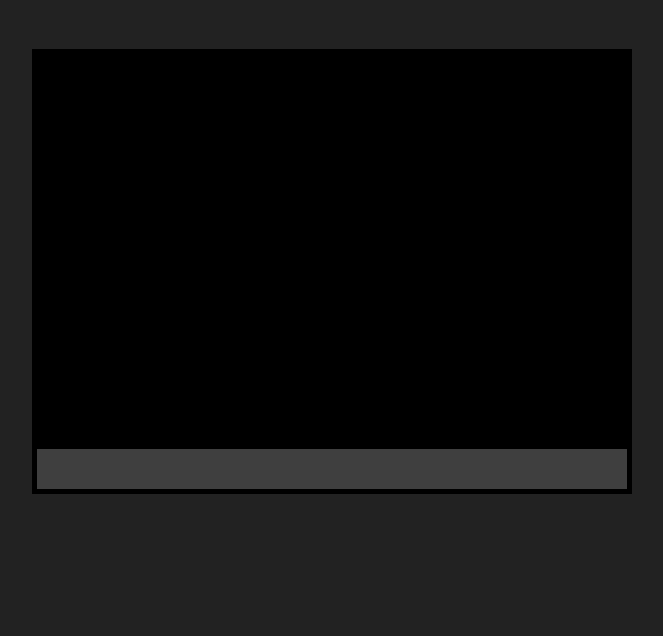
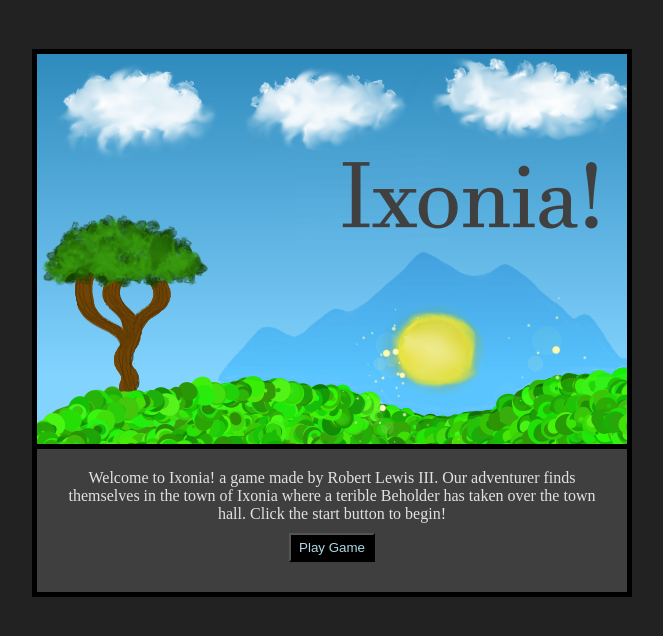
Before and after one commit to bobbythree/ixonia, a plain HTML site: page index.html in a window 1280 px wide. Shown: the part 88-724 px from the top of the page, without its empty margins (308-971 px from the left). Drawn offline with Linux system fonts and the light colour scheme.

Commit message:
initalize game, create first 3 screens

```diff
--- a/main.js
+++ b/main.js
@@ -1,4 +1,49 @@
-import { backgrounds } from './backgrounds.js'
-import { narrations } from './narrations.js'
-import { buttons } from './buttons.js'
-import * as dialogs from './dialogs.js'
+import { backgrounds } from './modules/backgrounds.js';
+import { narrations } from './modules/narrations.js'
+import { buttons } from './modules/buttons.js'
+import * as dialogs from './modules/dialogs.js'
+
+const screen = document.getElementById('screen');
+const text = document.getElementById('text');
+const dialogBox = document.getElementById('dialog');
+const narrationBox = document.getElementById('narration');
+
+//start game
+window.addEventListener('load', () => {
+  setBackground('title');
+  createNarration('title');
+  createButtons('title');
+});
+
+function clickHandler(route, buttonType) {
+  switch(buttonType) {
+    case 'navigation':
+      setBackground(route);
+      createNarration(route);
+      createButtons(route);
+      break;
+  }
+}
+
+function setBackground(scene) {
+  screen.style.backgroundImage = backgrounds[scene];
+}
+
+function createNarration(scene) {
+  narrationBox.innerText = narrations[scene];
+  const br = document.createElement('br');
+  narrationBox.appendChild(br);
+}
+
+function createButtons(scene) {
+  const btns = buttons[scene].buttonOptions;
+  for (let i = 0; i < btns.length; i++) {
+    const buttonType = buttons[scene].buttonOptions[i].type;
+    const route = buttons[scene].buttonOptions[i].route;
+    const tempBtn = document.createElement('button');
+    tempBtn.innerText = btns[i].text;
+    tempBtn.classList.add('btn');
+    narrationBox.appendChild(tempBtn);
+    tempBtn.onclick = () => clickHandler(route, buttonType);
+  }
+}
--- a/modules/backgrounds.js
+++ b/modules/backgrounds.js
@@ -0,0 +1,6 @@
+export const backgrounds = {
+  title: "url('/images/title.png')",
+  ixonia: "url('/images/ixonia.png')",
+  tavern: "url('/images/tavern.png')",
+  barkeep: "url('/images/barkeep.png')"
+}
--- a/modules/buttons.js
+++ b/modules/buttons.js
@@ -0,0 +1,17 @@
+export const buttons = {
+  title: {
+    buttonOptions: [
+      {text: 'Play Game', type: 'navigation', route: 'ixonia'}
+    ]
+  },
+  ixonia: {
+    buttonOptions: [{text: 'Enter Tavern', type: 'navigation', route: 'tavern'}]
+  },
+  tavern: {
+    buttonOptions: [
+      {text: 'Talk to barkeep', type: 'dialog', route: 'barkeep'},
+      {text: 'Talk to patron', type: 'dialog', route: 'patron'},
+      {text: 'Look at Quests', type: 'dialog', route: 'quests'}
+    ]
+  },
+}
--- a/modules/narrations.js
+++ b/modules/narrations.js
@@ -0,0 +1,5 @@
+export const narrations = {
+  title: 'Welcome to Ixonia! a game made by Robert Lewis III. Our adventurer finds themselves in the town of Ixonia where a terible Beholder has taken over the town hall. Click the start button to begin!',
+  ixonia: 'You arrive in the town center of Ixonia. The Tavern appears to be open.',
+  tavern: 'You enter the dark and smelly tavern. A halfling woman stands behind the bar. There is one patron sitting alone at a table. On the far wall is a posting of local quests.'
+}
--- a/style.css
+++ b/style.css
@@ -44,3 +44,16 @@ body {
 #narration {
   padding: 10px;
 }
+
+.btn {
+  padding: 5px 8px;
+  margin: 10px;
+  background-color: black;
+  color: lightblue;
+}
+
+.btn:hover {
+  background-color: white;
+  color: steelblue;
+  transition: 0.5s;
+}
```
